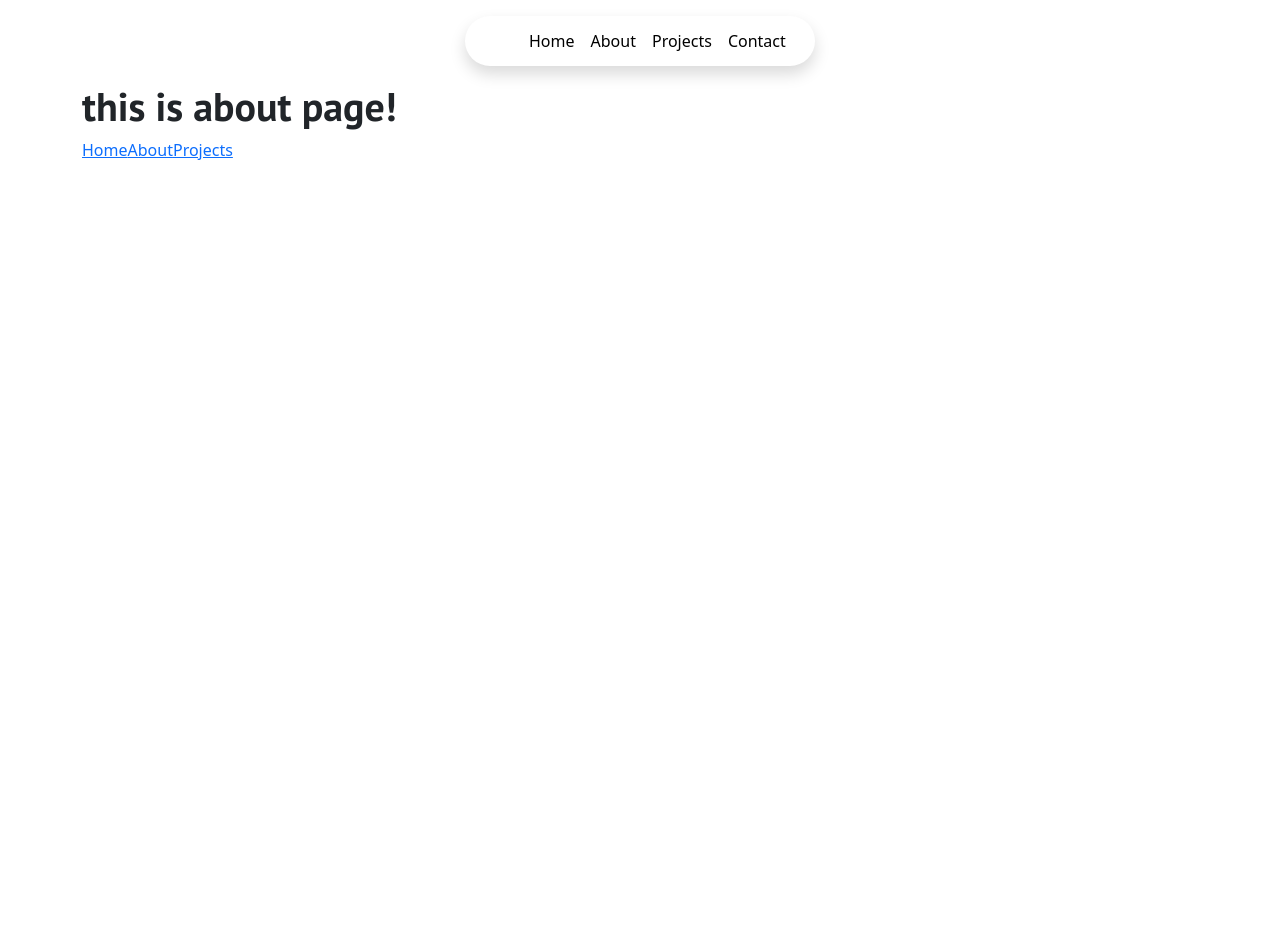
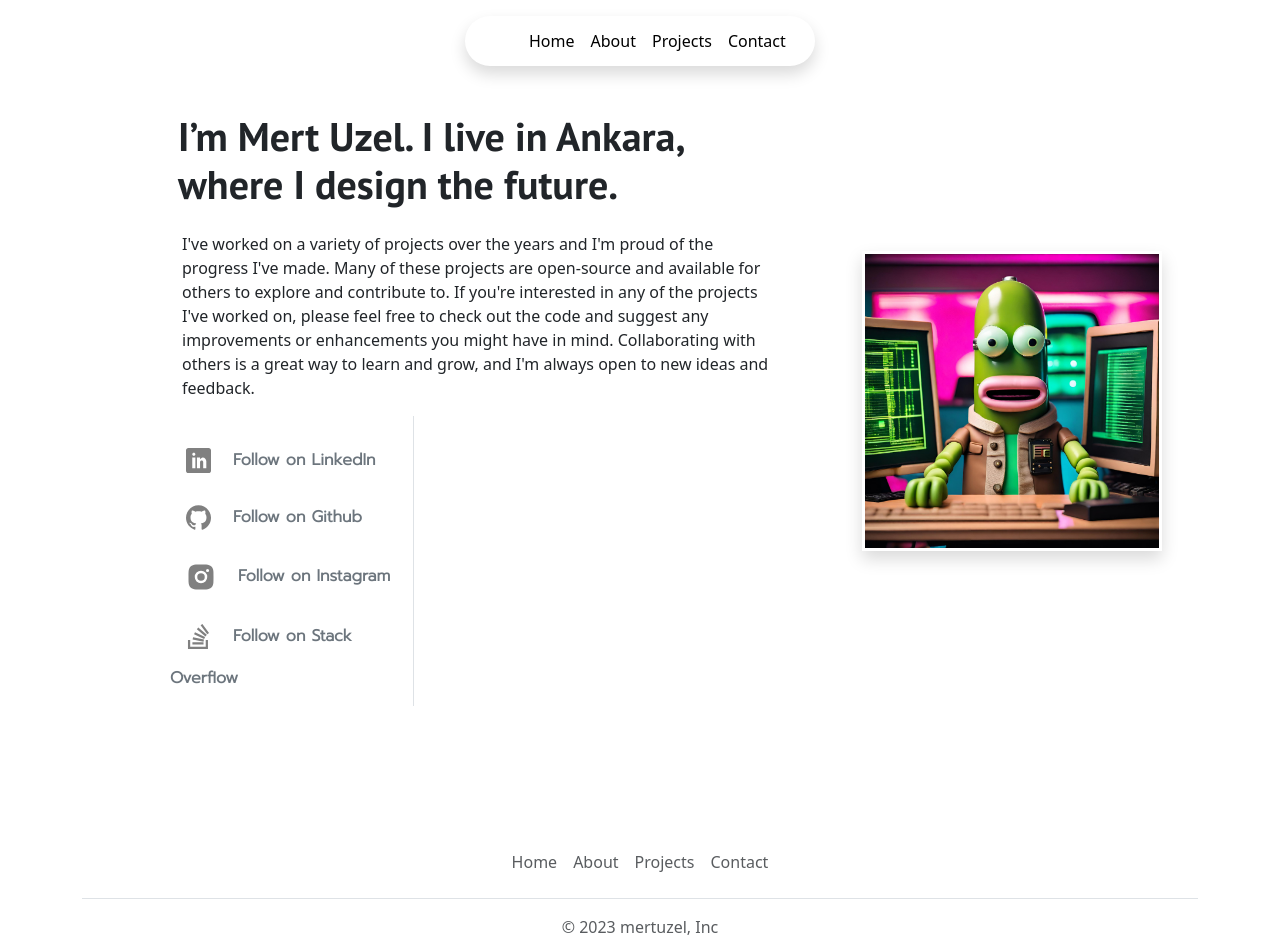
Before and after one commit to mrtuzl/portfolio-app, a React app: page /about in a window 1280 px wide. Shown: the top 952 px of the page. Before the commit the page ends 800 px from the top, so only its background shows below. Built offline with nearby package versions, Linux system fonts and the light colour scheme; some icons are missing.

Commit message:
updates on about

```diff
--- a/package.json
+++ b/package.json
@@ -24,9 +24,11 @@
     "@babel/core": "^7.23.3",
     "@babel/preset-env": "^7.23.3",
     "@babel/preset-react": "^7.23.3",
+    "autoprefixer": "^10.4.16",
     "babel-loader": "^9.1.3",
     "css-loader": "^6.8.1",
     "html-webpack-plugin": "^5.5.3",
+    "postcss-loader": "^7.3.3",
     "sass": "^1.69.5",
     "sass-loader": "^13.3.2",
     "style-loader": "^3.3.3",
--- a/src/App.scss
+++ b/src/App.scss
@@ -4,6 +4,9 @@
 .navbar{
     width: 350px !important;
     height: 50px !important;
+    position: fixed;
+    top: 0;
+    z-index: 1000; /* İstediğiniz bir değer */
 }
 .img{
     max-width: 300px;
@@ -15,7 +18,6 @@
 h1{
     font-family: 'PT Sans', sans-serif;
 }
-p{
+.prompt{
     font-family: 'Prompt', sans-serif;
-
 }
--- a/src/components/About.js
+++ b/src/components/About.js
@@ -1,7 +1,58 @@
 import React from "react";
+import mrtuzl from "../img/mrtuzl.png";
+import pp from "../img/pp.png";
+import { ImLinkedin } from "react-icons/im";
+import { ImGithub } from "react-icons/im";
+import { RiInstagramFill } from "react-icons/ri";
+import { SiStackoverflow } from "react-icons/si";
 const About = () => {
   return <>
-            <h1> this is about page! </h1>
+           <div className="container p-5">
+              <div className="row">
+                <div className="col-lg-8 col-sm-12 p-5">
+                   <div className="row">
+                    <h1 className="p-3 mx-2"> I’m Mert Uzel. I live in Ankara, where I design the future.</h1>
+                    <p className="mx-3">
+                    I've worked on a variety of projects over the years and
+                    I'm proud of the progress I've made. Many of these projects
+                    are open-source and available for others to explore and contribute to.
+                    If you're interested in any of the projects I've worked on,
+                    please feel free to check out the code and suggest any improvements
+                    or enhancements you might have in mind. Collaborating with others
+                    is a great way to learn and grow, and I'm always open to new ideas and feedback.
+                    </p>
+                    </div>
+                    <div className="row">
+                    <div className="col-5 social p-3 d-flex flex-column border-end">
+                    <div>
+                    <a href="https://www.linkedin.com/mertmehmetuzel/" className="text-decoration-none">
+                      <ImLinkedin size={25} color="gray" className="m-3" />
+                      <span className="prompt fw-bold text-secondary"> Follow on LinkedIn</span> </a>
+                    </div>
+                    <div>
+                    <a href="https://github.com/mrtuzl/" className="text-decoration-none">
+                      <ImGithub size={25} color="gray" className="m-3"/>
+                      <span className="prompt fw-bold text-secondary"> Follow on Github</span> </a>
+                    </div>
+                    <div>
+                      <a href="https://www.instagram.com/mertuzelofficial/" className="text-decoration-none">
+                      <RiInstagramFill size={30} color="gray" className="m-3" />
+                      <span className="prompt fw-bold text-secondary"> Follow on Instagram</span> </a>
+                    </div>
+                    <div>
+                      <a href="https://stackoverflow.com/" className="text-decoration-none">
+                      <SiStackoverflow size={25} color="gray" className="m-3"/>
+                      <span className="prompt fw-bold text-secondary"> Follow on Stack Overflow</span> </a>
+                    </div>
+                    </div>
+                    </div>
+
+                </div>
+                <div className="col-lg-4 col-sm-12 p-5 d-flex align-items-center">
+                <img src={pp} alt="pp" className="img-fluid img border border-3 border-white shadow"/>
+                </div>
+              </div>
+            </div>
         </>;
 };
 
--- a/src/components/Footer.js
+++ b/src/components/Footer.js
@@ -4,16 +4,17 @@ import { NavLink } from 'react-router-dom';
 
 const Footer = () => {
   return <>
-           <footer>
-
-             <NavLink to="/">Home</NavLink>
-
-             <NavLink to="/about">About</NavLink>
-
-             <NavLink to="/project">Projects</NavLink>
 
 
- </footer>
+        <footer className="py-3 my-4">
+          <ul className="nav justify-content-center border-bottom pb-3 mb-3">
+            <li className="nav-item"><NavLink to="/" className="nav-link px-2 text-muted">Home</NavLink> </li>
+            <li className="nav-item"><NavLink to="/about" className="nav-link px-2 text-muted">About</NavLink></li>
+            <li className="nav-item"><NavLink to="/project" className="nav-link px-2 text-muted">Projects</NavLink></li>
+            <li className="nav-item"><NavLink to="/contact" className="nav-link px-2 text-muted">Contact</NavLink></li>
+          </ul>
+          <p className="text-center text-muted">© 2023 mertuzel, Inc</p>
+        </footer>
 
 
         </>;
--- a/src/components/Home.js
+++ b/src/components/Home.js
@@ -1,15 +1,21 @@
 import React from "react";
 import mrtuzl from "../img/mrtuzl.png";
 import pp from "../img/pp.png";
+import { ImLinkedin } from "react-icons/im";
+import { ImGithub } from "react-icons/im";
+import { RiInstagramFill } from "react-icons/ri";
+import { SiStackoverflow } from "react-icons/si";
+import About from "./About";
+
 
 const Home = () => {
   return <>
            <div className="container p-5">
               <div className="row">
                 <div className="col-lg-8 col-sm-12 p-5">
-                    <img src={pp} alt="pp" className="img-fluid img-p mx-3"/>
+                    <img src={pp} alt="pp" className="img-fluid img-p mx-3 border border-3 border-white shadow"/>
                     <h1 className="p-3"> Front-end web app developer, and content creator.</h1>
-                    <p className="mx-3">
+                    <p className="mx-3 prompt">
                     I am a front-end developer with expertise in technologies such as React,
                     highlighting my proficiency in this field. I have experience building scalable,
                     secure, and reliable web applications using various frameworks like Bootstrap
@@ -20,12 +26,20 @@ const Home = () => {
                      Pro and Photoshop. I thrive on new challenges and opportunities for continual
                      growth as a developer.
                     </p>
+                    <div className="social p-3  d-flex align-items-center">
+                    <ImLinkedin size={25} color="gray" />
+                    <ImGithub size={25} color="gray" className="mx-3"/>
+                    <RiInstagramFill size={30} color="gray" />
+                    <SiStackoverflow size={25} color="gray" className="mx-3"/>
+                    </div>
+
                 </div>
                 <div className="col-lg-4 col-sm-12 p-5 d-flex align-items-center">
                     <img src={mrtuzl} alt="mrtuzl" className="img-fluid img"/>
                 </div>
               </div>
             </div>
+            <About/>
         </>;
 };
 
--- a/src/components/Navbar.js
+++ b/src/components/Navbar.js
@@ -6,7 +6,7 @@ import { PiCodeBold   } from "react-icons/pi";
 
 const Navbar = () => {
   return <>
-            <nav className="navbar navbar-expand-sm bg-white shadow rounded-5 m-3">
+            <nav className="navbar navbar-expand-sm bg-white shadow rounded-5 m-3 ">
                 <div className="container-fluid ">
                   <PiCodeBold  className="mx-1" size={20} color="#189db8"/>
                   <button className="navbar-toggler" type="button" data-bs-toggle="collapse" data-bs-target="#navbarNav" aria-controls="navbarNav" aria-expanded="false" aria-label="Toggle navigation">
```
Also changed, not shown: 1 other file (tests, documents, lock files or other folders).
